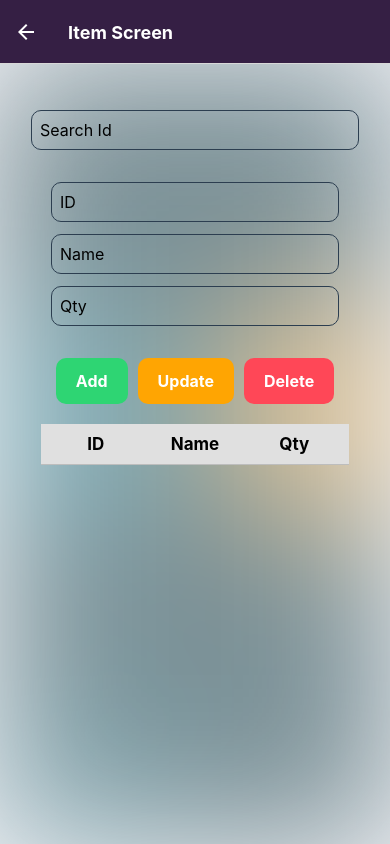
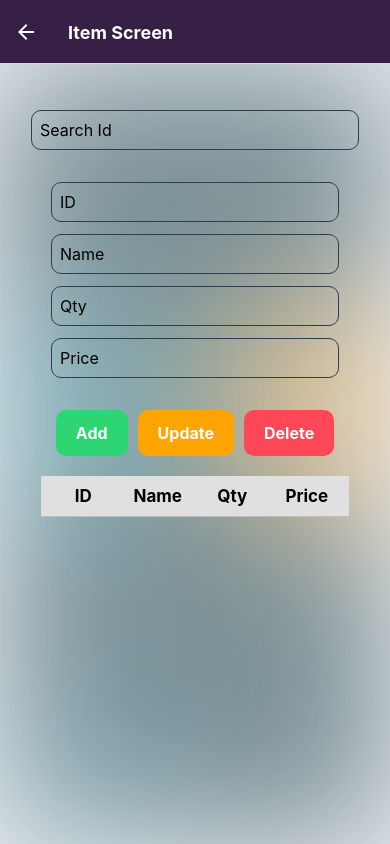
Before and after one commit to NimeshPiyumantha/ReactNative_CRUD-with-Firebase, a React Native app: screen /ItemForm in a window 390 px wide. Built offline with nearby package versions, Linux system fonts and the light colour scheme; no server answers; the database is empty.

Commit message:
Update Content

```diff
--- a/src/screens/ItemForm.js
+++ b/src/screens/ItemForm.js
@@ -27,13 +27,14 @@ const ItemForm = () => {
   const [id, setId] = useState("");
   const [name, setName] = useState("");
   const [qty, setQty] = useState("");
+  const [price, setPrice] = useState("");
 
   useEffect(() => {
     loadAllData();
   }, []);
 
   const addData = async () => {
-    setDoc(doc(db, "items", id), { name: name, qty: qty })
+    setDoc(doc(db, "items", id), { name: name, qty: qty, price: price })
       .then(() => {
         Alert.alert("Successfully Add..!");
       })
@@ -49,6 +50,7 @@ const ItemForm = () => {
     setId("");
     setName("");
     setQty("");
+    setPrice("");
     setSearchText("");
   };
 
@@ -63,7 +65,7 @@ const ItemForm = () => {
   };
 
   const updateData = async () => {
-    updateDoc(doc(db, "items", id), { name: name, qty: qty })
+    updateDoc(doc(db, "items", id), { name: name, qty: qty, price: price })
       .then(() => {
         Alert.alert("Successfully Update..!");
       })
@@ -95,6 +97,7 @@ const ItemForm = () => {
           setId(searchText);
           setName(docData.data().name);
           setQty(docData.data().qty);
+          setPrice(docData.data().price);
         } else {
           Alert.alert("Empty Data..!");
         }
@@ -109,6 +112,7 @@ const ItemForm = () => {
       <Text style={styles.cell}>{item.id}</Text>
       <Text style={styles.cell}>{item.name}</Text>
       <Text style={styles.cell}>{item.qty}</Text>
+      <Text style={styles.cell}>{item.price}</Text>
     </View>
   );
   return (
@@ -149,6 +153,12 @@ const ItemForm = () => {
             value={qty}
             onChangeText={(text) => setQty(text)}
           />
+          <TextInput
+            style={styles.input}
+            placeholder="Price"
+            value={price}
+            onChangeText={(text) => setPrice(text)}
+          />
         </View>
 
         <View style={styles.fixToButton}>
@@ -162,6 +172,7 @@ const ItemForm = () => {
             <Text style={styles.headerCell}>ID</Text>
             <Text style={styles.headerCell}>Name</Text>
             <Text style={styles.headerCell}>Qty</Text>
+            <Text style={styles.headerCell}>Price</Text>
           </View>
           <FlatList
             data={data}
```
